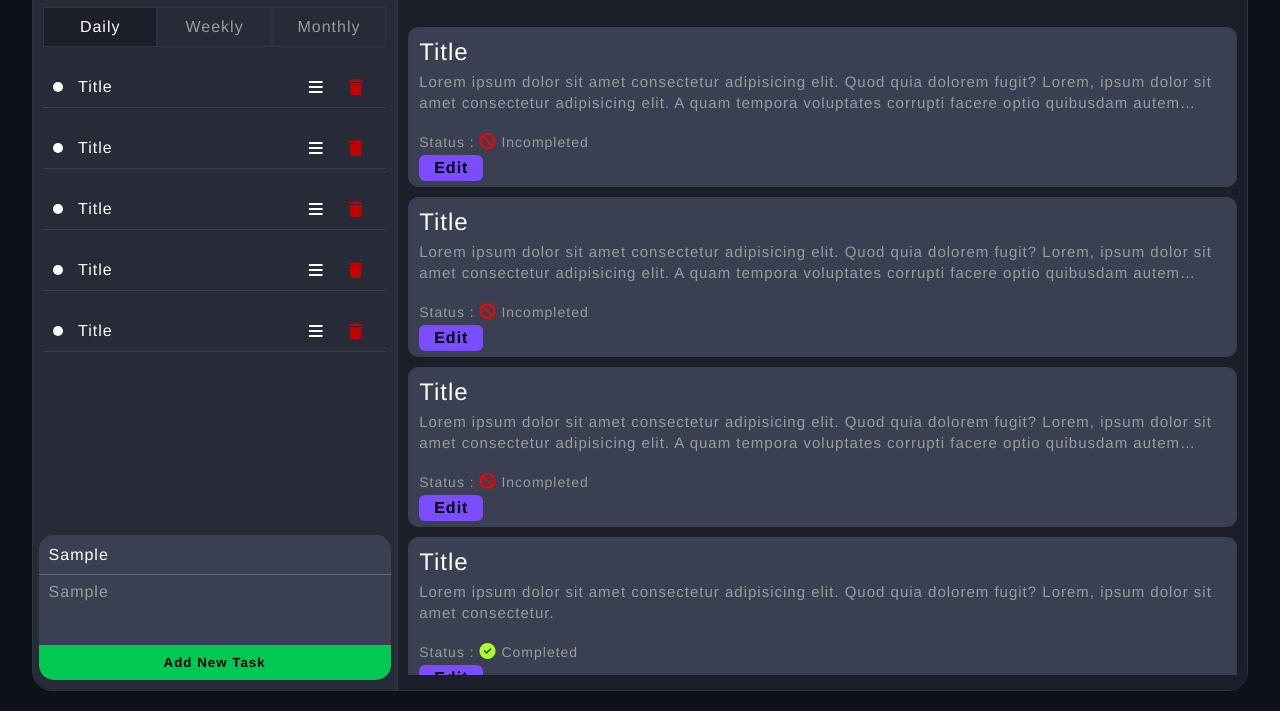
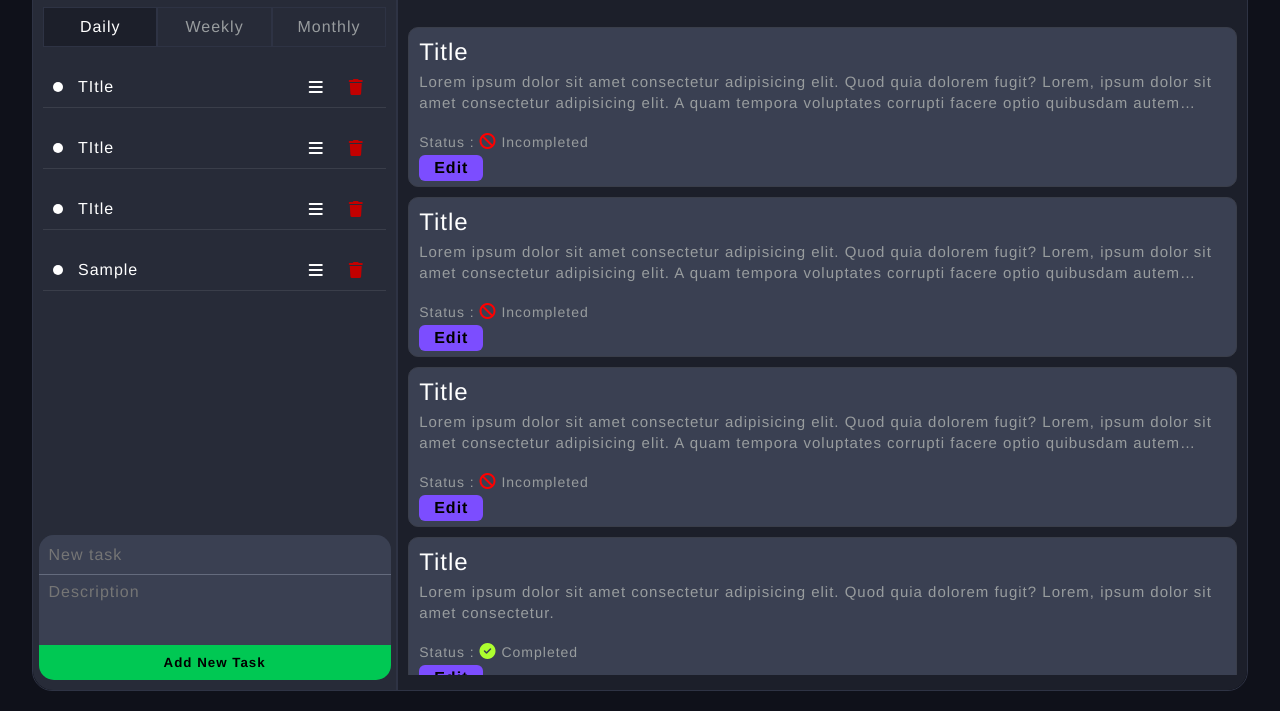
Before and after one commit to mahinmirzagit/TODO-App, a plain HTML site: page index.html in a window 1280 px wide. Both pictures are taken after typing "Sample", "Sample" into the empty fields and a click on the button "Add New Task". Shown: the part 89-800 px from the top of the page. Drawn offline with nearby package versions, Linux system fonts and the light colour scheme.

Commit message:
Added More functions

```diff
--- a/index.html
+++ b/index.html
@@ -36,7 +36,7 @@
             <ul class="tasklist" id="tasklist">
               <li>
                 <input type="checkbox" class="checkbox" />
-                <span class="tasktitle">Title</span>
+                <span class="tasktitle">TItle</span>
                 <button class="sequencer btn">
                   <i class="fa fa-bars" style="color: #fff"></i>
                 </button>
@@ -46,7 +46,7 @@
               </li>
               <li>
                 <input type="checkbox" class="checkbox" />
-                <span class="tasktitle">Title</span>
+                <span class="tasktitle">TItle</span>
                 <button class="sequencer btn">
                   <i class="fa fa-bars" style="color: #fff"></i>
                 </button>
@@ -56,27 +56,7 @@
               </li>
               <li>
                 <input type="checkbox" class="checkbox" />
-                <span class="tasktitle">Title</span>
-                <button class="sequencer btn">
-                  <i class="fa fa-bars" style="color: #fff"></i>
-                </button>
-                <button class="deletetaskbtn btn">
-                  <i class="fa fa-trash" style="color: rgb(194, 0, 0)"></i>
-                </button>
-              </li>
-              <li>
-                <input type="checkbox" class="checkbox" />
-                <span class="tasktitle">Title</span>
-                <button class="sequencer btn">
-                  <i class="fa fa-bars" style="color: #fff"></i>
-                </button>
-                <button class="deletetaskbtn btn deletebtn">
-                  <i class="fa fa-trash" style="color: rgb(194, 0, 0)"></i>
-                </button>
-              </li>
-              <li>
-                <input type="checkbox" class="checkbox" />
-                <span class="tasktitle">Title</span>
+                <span class="tasktitle">TItle</span>
                 <button class="sequencer btn">
                   <i class="fa fa-bars" style="color: #fff"></i>
                 </button>
--- a/scripts/script.js
+++ b/scripts/script.js
@@ -1,3 +1,25 @@
+function addTask(promt) {
+  let newTask = document.createElement("li");
+  console.log(newTask);
+  newTask.innerHTML = `
+  <input type="checkbox" class="checkbox" />
+  <span class="tasktitle">${promt.value || "No Title"}</span>
+  <button class="sequencer btn">
+    <i class="fa fa-bars" style="color: #fff"></i>
+  </button>
+  <button class="deletetaskbtn btn">
+    <i class="fa fa-trash" style="color: rgb(194, 0, 0)"></i>
+  </button>
+  `;
+  taskList.appendChild(newTask);
+}
+
+let promtText = document.querySelector(".prompttext");
+let descrip = document.querySelector(".note-descrip");
+let taskList = document.querySelector(".tasklist");
+let addBtn = document.querySelector(".submitresponse");
+let checkBox = document.querySelectorAll(".checkbox");
+
 new Sortable(document.querySelector(".tasklist"), {
   animation: 200,
   handle: ".sequencer",
@@ -7,3 +29,20 @@
     return !evt.related.classList.contains("disabled");
   },
 });
+addBtn.addEventListener("click", function () {
+  if (promtText.value.trim() !== "") {
+    addTask(promtText);
+    promtText.value = "";
+    descrip.value = "";
+  }
+});
+
+checkBox.forEach((btn) => {
+  btn.addEventListener("change", function () {
+    if (btn.checked) {
+      btn.parentElement.classList.add("disabled");
+    } else {
+      btn.parentElement.classList.remove("disabled");
+    }
+  });
+});
```
